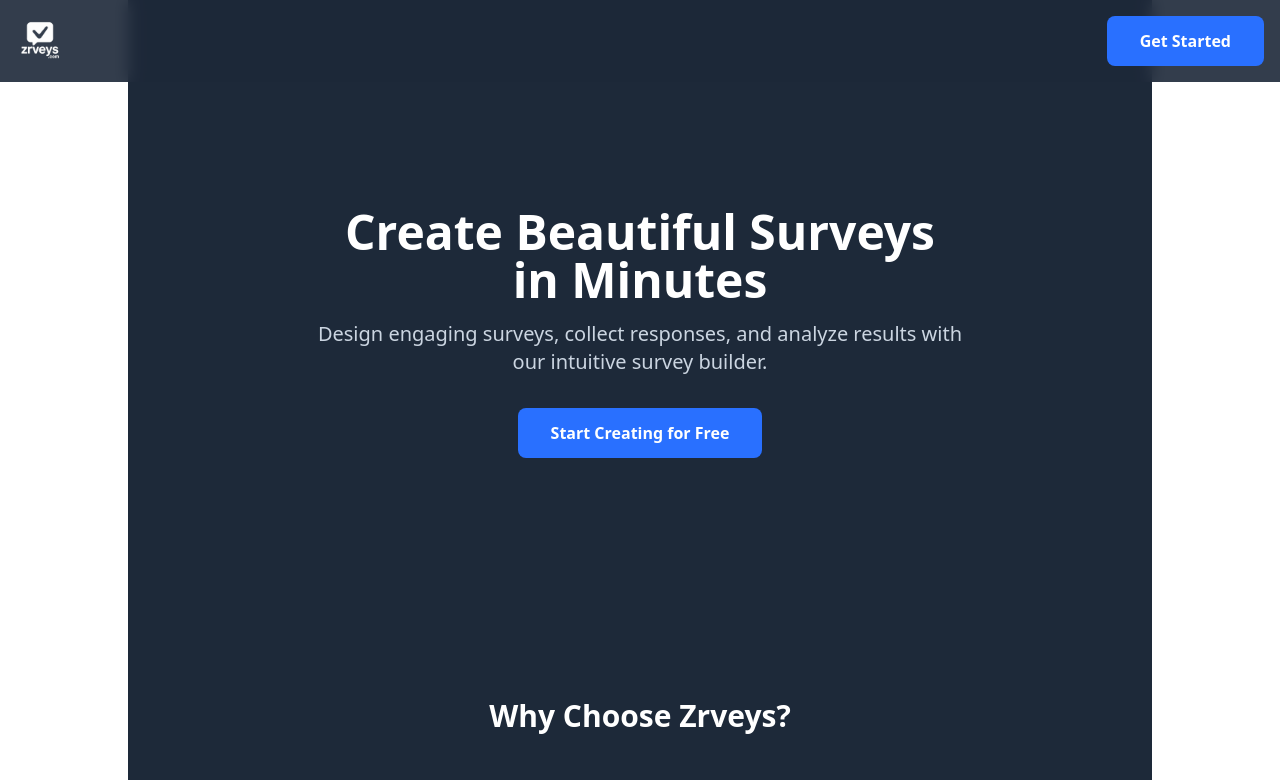
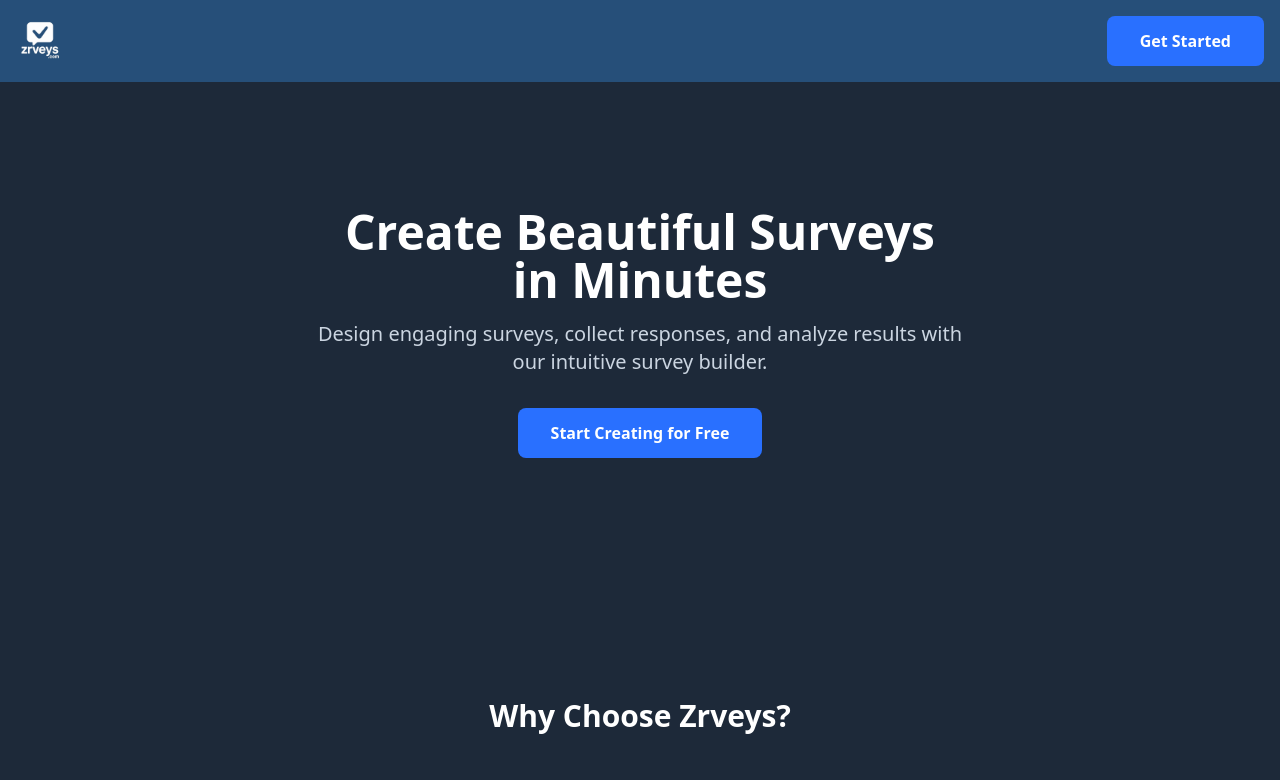
Before and after one commit to dbhandel/zrveys, a React (Vite) app: page / in a window 1280 px wide. Shown: the top 780 px of the page. Built offline with nearby package versions, Linux system fonts and the light colour scheme; no server answers.

Commit message:
Improved colors in the UI

```diff
--- a/src/App.tsx
+++ b/src/App.tsx
@@ -7,7 +7,7 @@ import { ProtectedRoute } from './components/auth/ProtectedRoute';
 
 const App: React.FC = () => {
   return (
-    <div className="min-h-screen w-full max-w-5xl mx-auto overflow-x-hidden">
+    <div className="app-container">
       <Router>
         <AuthProvider>
           <Routes>
--- a/src/index.css
+++ b/src/index.css
@@ -32,15 +32,22 @@ body {
   width: 100%;
   min-height: 100vh;
   overflow-x: hidden;
+  background-color: #1D2939;
+}
+
+.app-container {
+  width: 100%;
+  max-width: 1024px;
+  margin: 0 auto;
+  padding: 0 1rem;
 }
 
 #root {
   width: 100%;
-  max-width: 1024px;
-  margin: 0 auto;
   min-height: 100vh;
   display: flex;
   flex-direction: column;
+  background-color: #1D2939;
 }
 
 h1 {
@@ -70,7 +77,9 @@ button:focus-visible {
 @media (prefers-color-scheme: light) {
   :root {
     color: #213547;
-    background-color: #ffffff;
+  }
+  body, #root {
+    background-color: #1D2939;
   }
   a:hover {
     color: #747bff;
--- a/src/pages/LandingPage.tsx
+++ b/src/pages/LandingPage.tsx
@@ -24,7 +24,7 @@ export const LandingPage: React.FC = () => {
   return (
     <div className="min-h-screen w-full bg-primary">
       {/* Header */}
-      <header className="fixed top-0 left-0 right-0 z-50 bg-primary/90 backdrop-blur">
+      <header className="fixed top-0 left-0 right-0 z-50 bg-[#264F79] backdrop-blur">
         <div className="flex justify-between items-center p-4">
           <div>
             <img src={logo} alt="Zrveys" className="h-12" />
```
